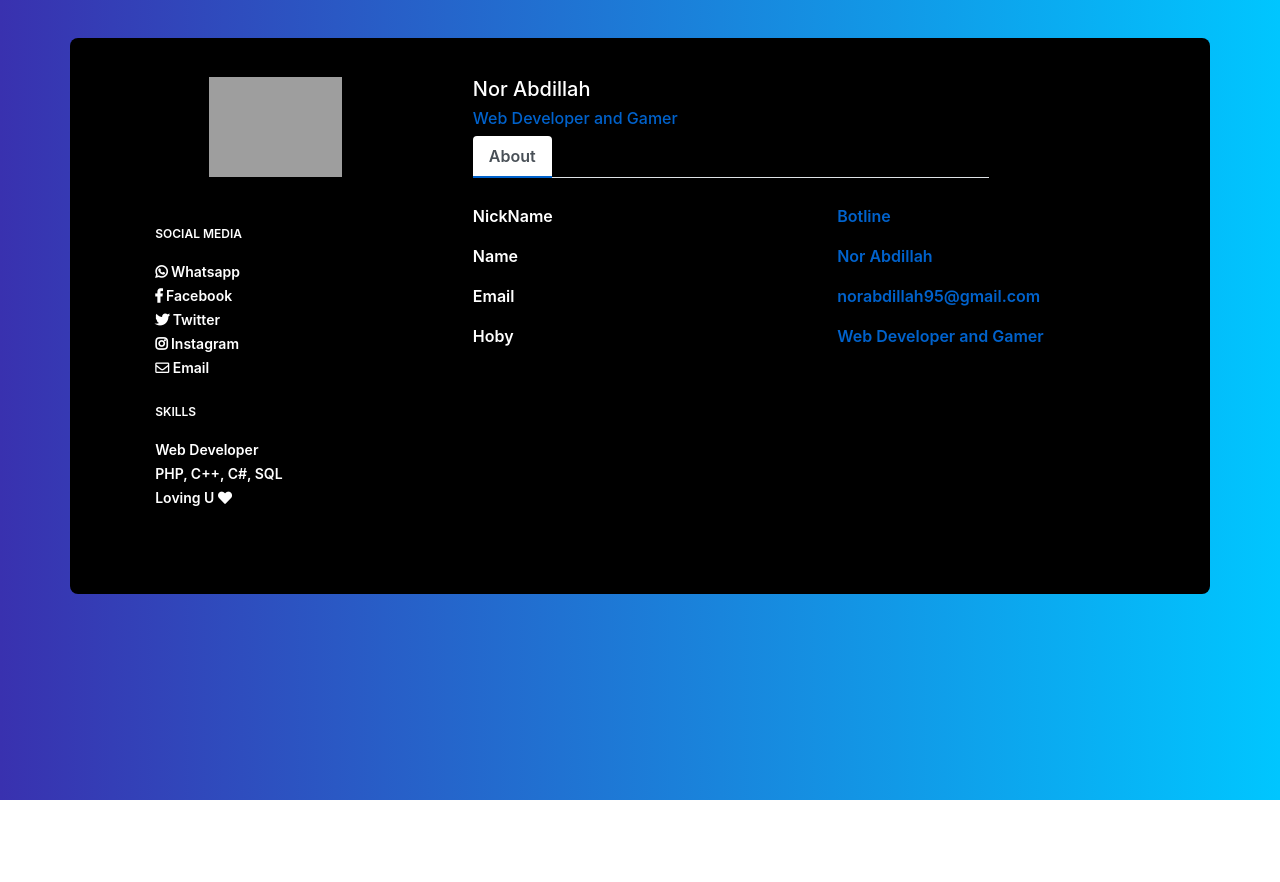
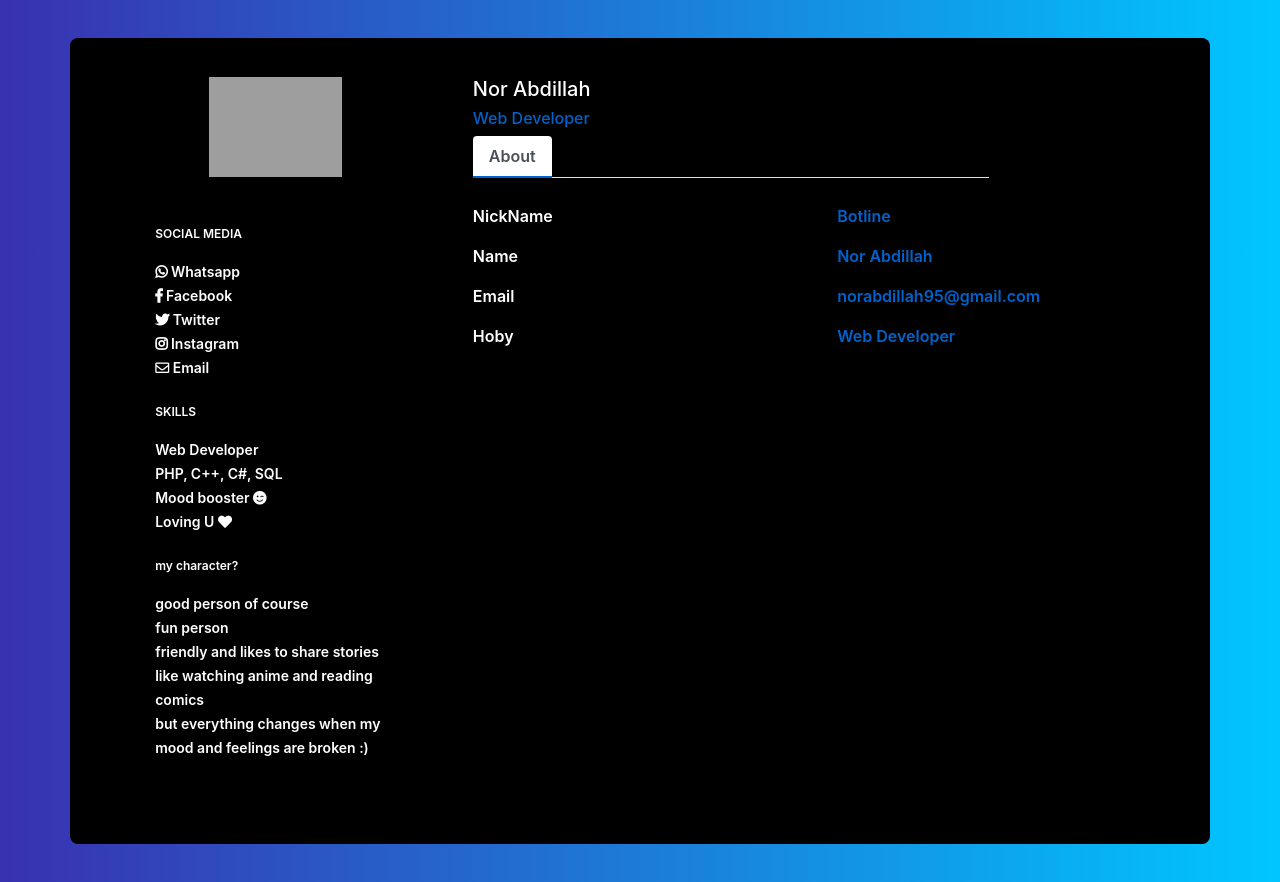
Before and after one commit to aderfa/aderfa.github.io, a plain HTML site: page index.html in a window 1280 px wide. Before the commit the page ends 800 px from the top, so only its background shows below. Drawn offline with nearby package versions, Linux system fonts and the light colour scheme; grey boxes are pictures that could not be loaded.

Commit message:
Update index.html
add skils and add new text : my character?

```diff
--- a/index.html
+++ b/index.html
@@ -127,7 +127,7 @@
                                         Nor Abdillah
                                     </h5>
                                     <h6>
-                                        Web Developer and Gamer
+                                        Web Developer
                                     </h6>
 
                             <ul class="nav nav-tabs" id="myTab" role="tablist">
@@ -149,14 +149,17 @@
                             <a href="https://twitter.com/NorAbdillah_"><i class="fab fa-twitter"></i> Twitter</a><br/>
                             <a href="https://www.instagram.com/nor_abdillah_/"><i class="fab fa-instagram"></i> Instagram</a><br/>
                             <a href="mailto:norabdillah95@gmail.com"><i class="far fa-envelope"></i> Email</a>
-                            <!-- <p>WORK LINK</p>
-                            <a href="">Website Link</a><br/>
-                            <a href="">Bootsnipp Profile</a><br/>
-                            <a href="">Bootply Profile</a> -->
                             <p>SKILLS</p>
                             <a href="">Web Developer</a><br/>
                             <a href="">PHP, C++, C#, SQL</a><br/>
+                            <a href="">Mood booster <i class="fas fa-smile-wink"></i></a><br/>
                             <a href="">Loving U <i class="fas fa-heart"></i></a>
+                           <p>my character?</p>
+                            <a href="">good person of course</a><br/>
+                            <a href="">fun person</a><br/>
+                            <a href="">friendly and likes to share stories</a><br/>
+                            <a href="">like watching anime and reading comics</a><br/>
+                            <a href="">but everything changes when my mood and feelings are broken :)</a><br/>
                         </div>
                     </div>
                     <div class="col-md-8">
@@ -200,7 +203,7 @@
                                                 <label>Hoby</label>
                                             </div>
                                             <div class="col-md-6">
-                                                <p>Web Developer and Gamer</p>
+                                                <p>Web Developer</p>
                                             </div>
                                         </div>
                         </div>
```
